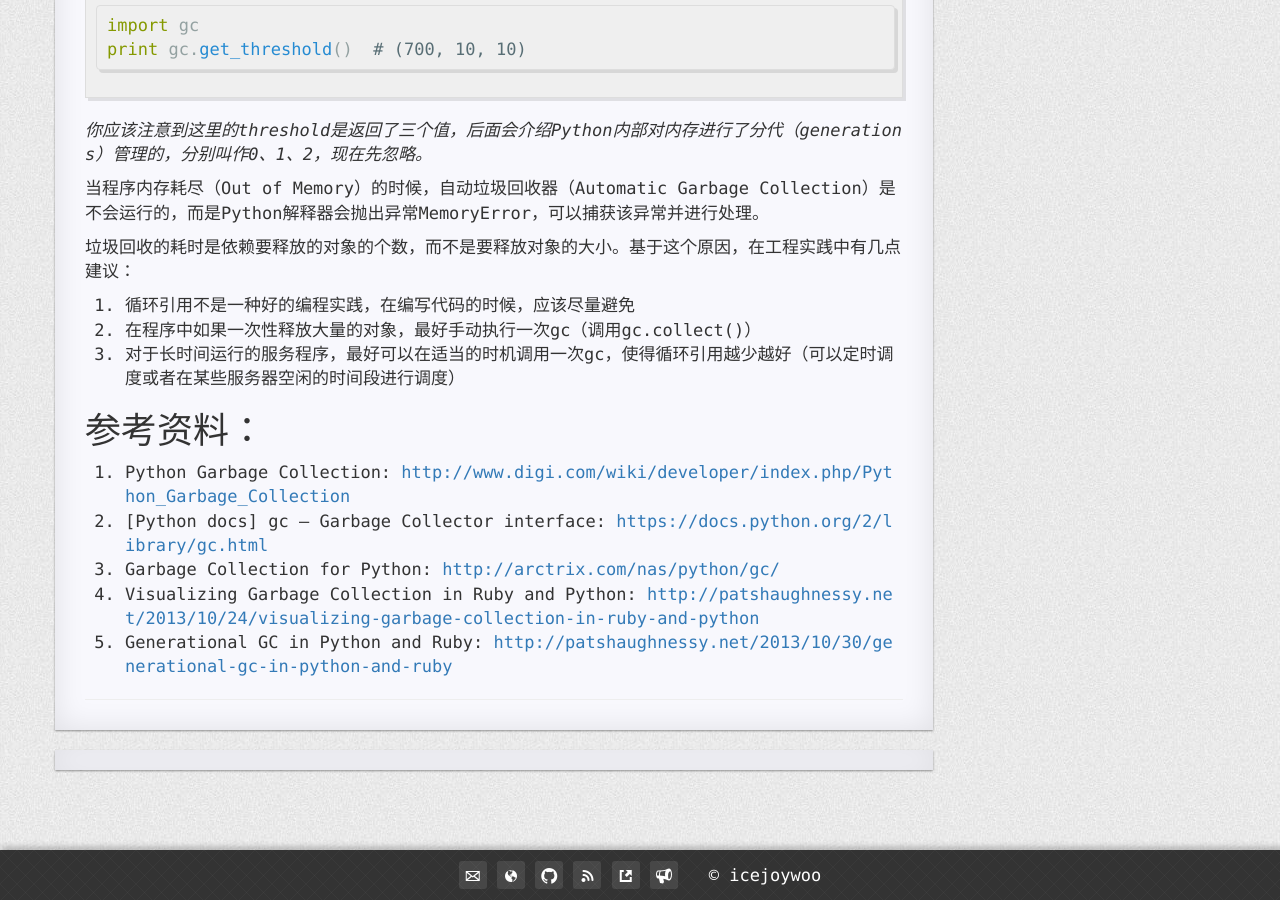
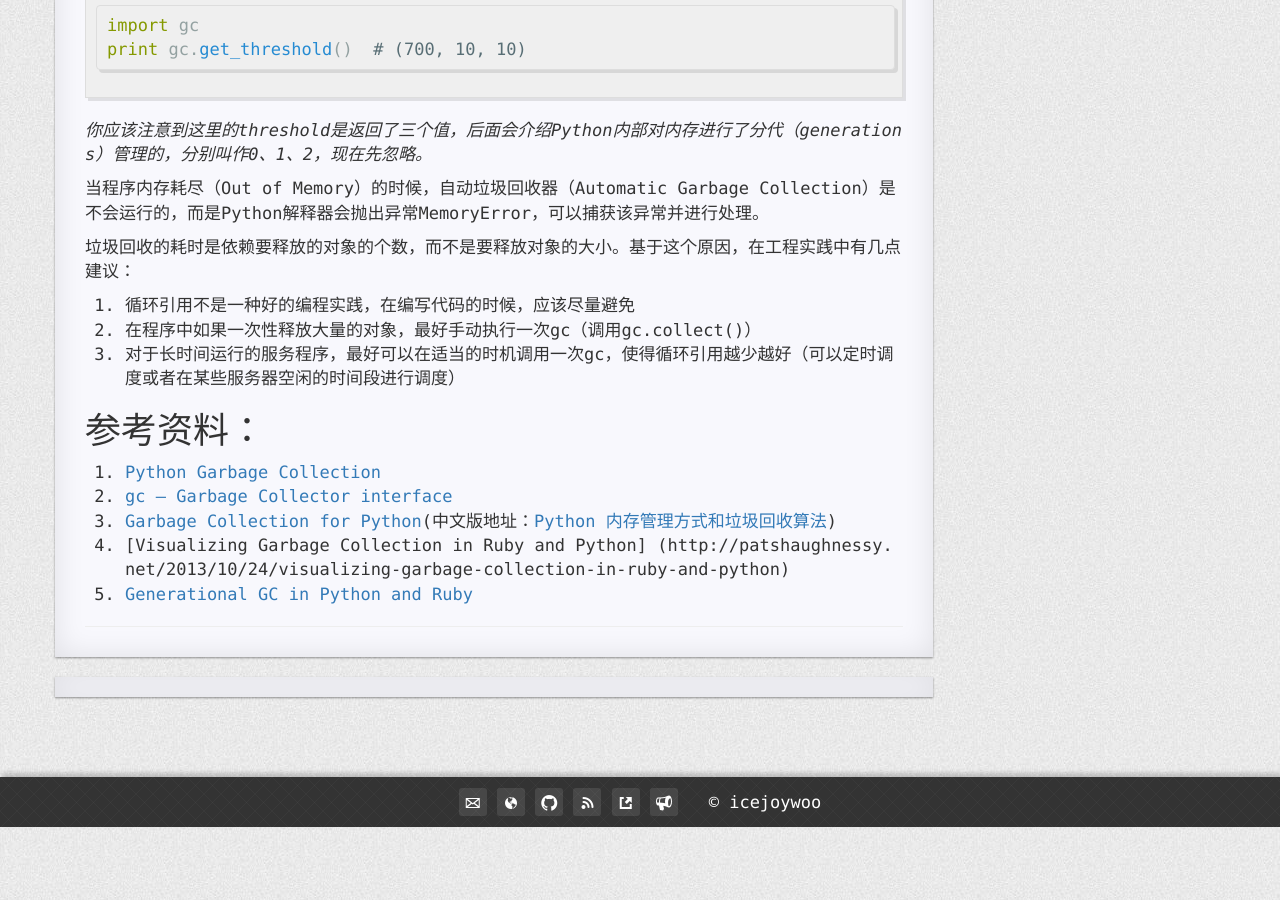
Before and after one commit to icejoywoo/icejoywoo.github.io, a Jekyll site: the page built from _posts/2015-09-03-python-gc.md, in a window 1280 px wide and 900 px high, scrolled down 1075 px. Built offline with Jekyll 4.4.1, drawn with Linux system fonts in a browser that asks for light colours; nearby versions of some CDN libraries; Markdown is read by kramdown in place of the engine named in the settings; comment, search, counter and statistics services are not loaded.

Commit message:
fix format

```diff
--- a/_posts/2015-09-03-python-gc.md
+++ b/_posts/2015-09-03-python-gc.md
@@ -55,8 +55,8 @@ print gc.get_threshold()  # (700, 10, 10)
 
 # 参考资料：
 
-1. Python Garbage Collection: <http://www.digi.com/wiki/developer/index.php/Python_Garbage_Collection>
-1. [Python docs] gc — Garbage Collector interface: <https://docs.python.org/2/library/gc.html>
-1. Garbage Collection for Python: <http://arctrix.com/nas/python/gc/>
-1. Visualizing Garbage Collection in Ruby and Python: <http://patshaughnessy.net/2013/10/24/visualizing-garbage-collection-in-ruby-and-python>
-1. Generational GC in Python and Ruby: <http://patshaughnessy.net/2013/10/30/generational-gc-in-python-and-ruby>
+1. [Python Garbage Collection](http://www.digi.com/wiki/developer/index.php/Python_Garbage_Collection)
+1. [gc — Garbage Collector interface](https://docs.python.org/2/library/gc.html)
+1. [Garbage Collection for Python](http://arctrix.com/nas/python/gc/)(中文版地址：[Python 内存管理方式和垃圾回收算法](http://python.jobbole.com/82446/))
+1. [Visualizing Garbage Collection in Ruby and Python] (http://patshaughnessy.net/2013/10/24/visualizing-garbage-collection-in-ruby-and-python)
+1. [Generational GC in Python and Ruby](http://patshaughnessy.net/2013/10/30/generational-gc-in-python-and-ruby)
```
